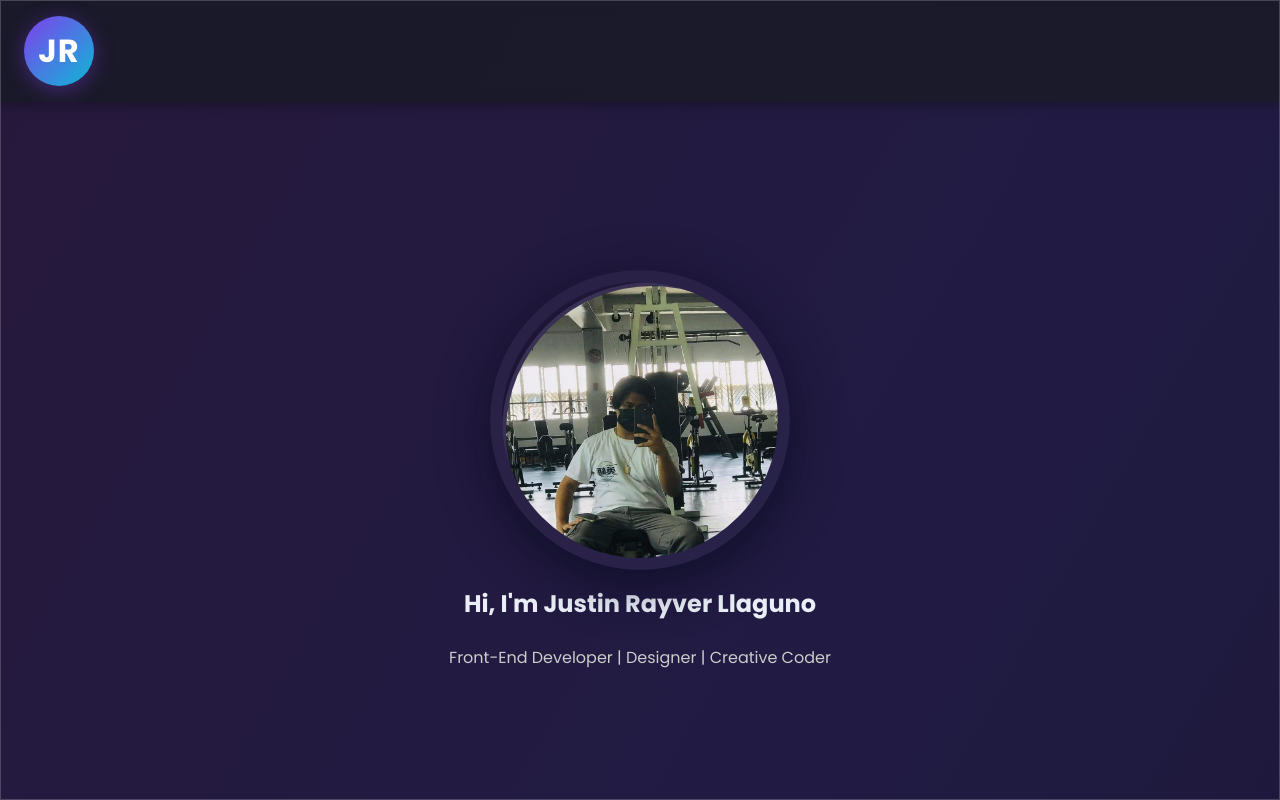
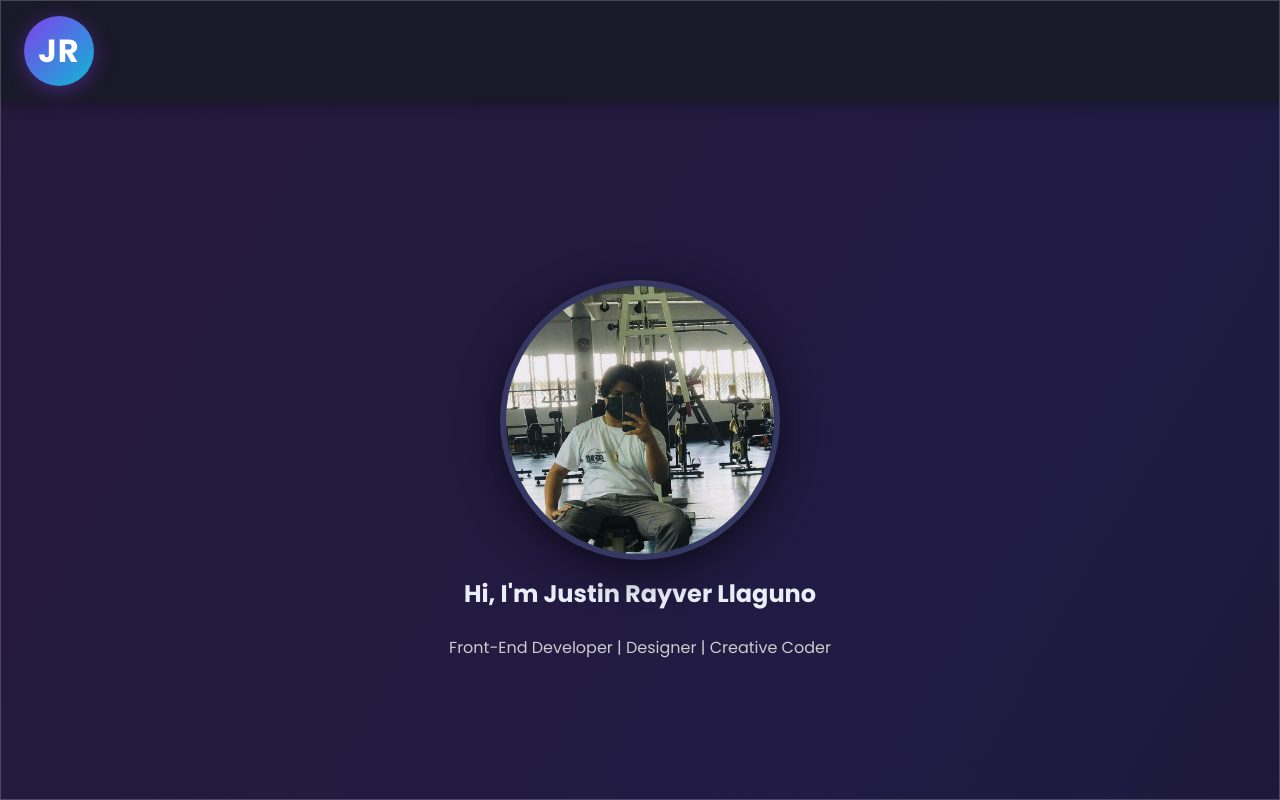
Before and after one commit to justinrayver2/Justin-Portfolio, a React (Vite) app: page / in a window 1280 px wide. Built offline with nearby package versions, Linux system fonts and the light colour scheme.

Commit message:
Updated style.css with improved hero image design

```diff
--- a/src/style.css
+++ b/src/style.css
@@ -113,29 +113,29 @@ body {
 
 .hero-pic {
   position: relative;
-  width: 300px;
-  height: 300px;
+  width: 280px;
+  height: 280px;
   border-radius: 50%;
   overflow: hidden;
-  border: 12px solid rgba(255, 255, 255, 0.03);
-  box-shadow: 0 12px 50px rgba(2, 6, 23, 0.6);
-}
-
-.hero-pic::after {
-  content: "";
-  background: transparent;
-  filter: none;
+  border: 6px solid rgba(255, 255, 255, 0.08);
+  box-shadow: 0 10px 40px rgba(0, 0, 0, 0.6);
+  background: radial-gradient(circle at center, rgba(124, 58, 237, 0.2), rgba(6, 182, 212, 0.1));
+  display: flex;
+  align-items: center;
+  justify-content: center;
+  margin: 0 auto;
 }
 
 .hero-pic img {
   width: 100%;
   height: 100%;
   object-fit: cover;
-  transition: transform 0.9s cubic-bezier(.2, .9, .2, 1);
+  object-position: center;
+  transition: transform 0.6s ease;
 }
 
 .hero-pic:hover img {
-  transform: scale(1.03) rotate(-0.6deg);
+  transform: scale(1.05);
 }
 
 
```
